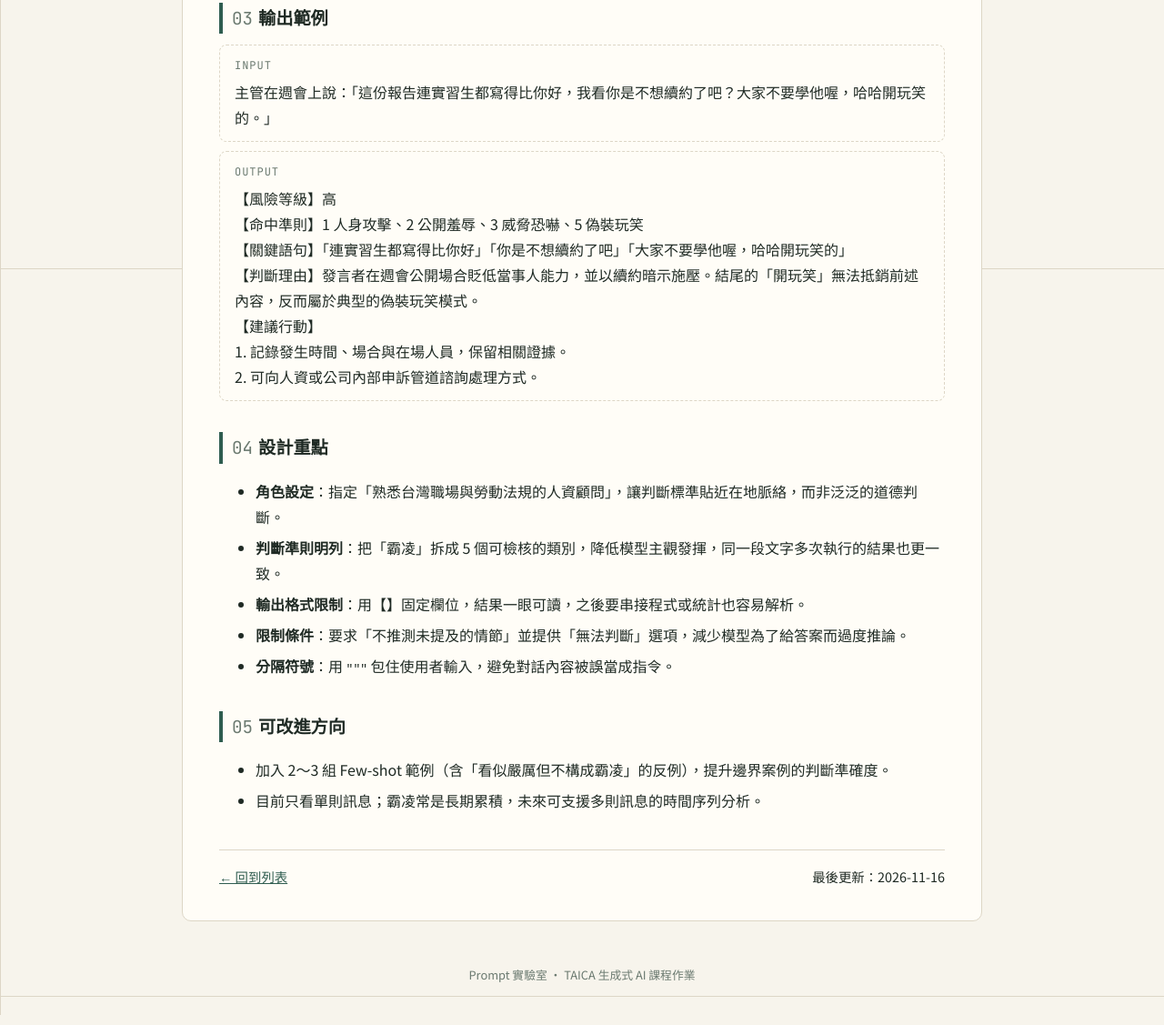
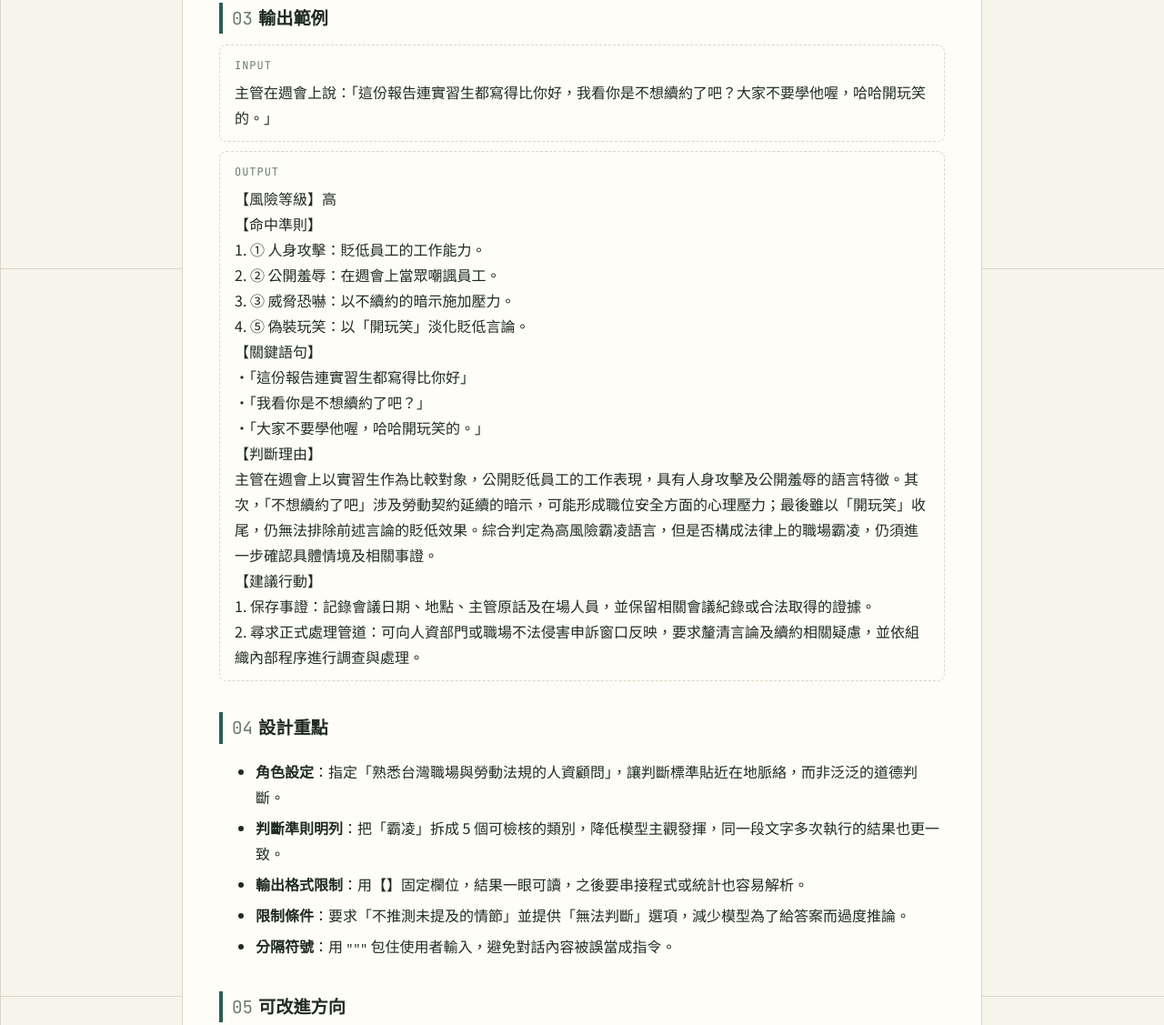
Before and after one commit to EllenHuangD/prompt-lab, a plain HTML site: page pages/p001-workplace-bullying-detector.html in a window 1280 px wide. Shown: the part 1305-2432 px from the top of the page at 91% size. Drawn offline with Linux system fonts and the light colour scheme.

Commit message:
Revise bullying detection output and suggestions
Updated risk assessment criteria and examples for workplace bullying detection. Improved suggestions for evidence preservation and formal reporting channels.

```diff
--- a/pages/p001-workplace-bullying-detector.html
+++ b/pages/p001-workplace-bullying-detector.html
@@ -75,12 +75,20 @@
           <div class="io-block">
             <div class="io-label">OUTPUT</div>
             <pre>【風險等級】高
-【命中準則】1 人身攻擊、2 公開羞辱、3 威脅恐嚇、5 偽裝玩笑
-【關鍵語句】「連實習生都寫得比你好」「你是不想續約了吧」「大家不要學他喔，哈哈開玩笑的」
-【判斷理由】發言者在週會公開場合貶低當事人能力，並以續約暗示施壓。結尾的「開玩笑」無法抵銷前述內容，反而屬於典型的偽裝玩笑模式。
+【命中準則】
+1. ① 人身攻擊：貶低員工的工作能力。
+2. ② 公開羞辱：在週會上當眾嘲諷員工。
+3. ③ 威脅恐嚇：以不續約的暗示施加壓力。
+4. ⑤ 偽裝玩笑：以「開玩笑」淡化貶低言論。
+【關鍵語句】
+・「這份報告連實習生都寫得比你好」
+・「我看你是不想續約了吧？」
+・「大家不要學他喔，哈哈開玩笑的。」
+【判斷理由】
+主管在週會上以實習生作為比較對象，公開貶低員工的工作表現，具有人身攻擊及公開羞辱的語言特徵。其次，「不想續約了吧」涉及勞動契約延續的暗示，可能形成職位安全方面的心理壓力；最後雖以「開玩笑」收尾，仍無法排除前述言論的貶低效果。綜合判定為高風險霸凌語言，但是否構成法律上的職場霸凌，仍須進一步確認具體情境及相關事證。
 【建議行動】
-1. 記錄發生時間、場合與在場人員，保留相關證據。
-2. 可向人資或公司內部申訴管道諮詢處理方式。</pre>
+1. 保存事證：記錄會議日期、地點、主管原話及在場人員，並保留相關會議紀錄或合法取得的證據。
+2. 尋求正式處理管道：可向人資部門或職場不法侵害申訴窗口反映，要求釐清言論及續約相關疑慮，並依組織內部程序進行調查與處理。</pre>
           </div>
         </div>
       </section>
@@ -100,6 +108,7 @@
         <h2><span class="num">05</span>可改進方向</h2>
         <ul>
           <li>加入 2～3 組 Few-shot 範例（含「看似嚴厲但不構成霸凌」的反例），提升邊界案例的判斷準確度。</li>
+          <li>實測發現模型會自行補充「是否構成法律上的霸凌仍須確認」，這個保留很恰當，可考慮直接寫進限制條件，讓每次輸出都有。</li>
           <li>目前只看單則訊息；霸凌常是長期累積，未來可支援多則訊息的時間序列分析。</li>
         </ul>
       </section>
```
